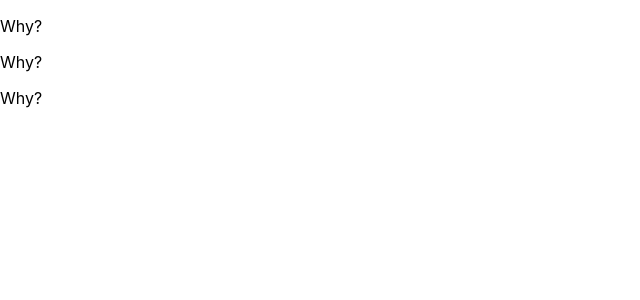
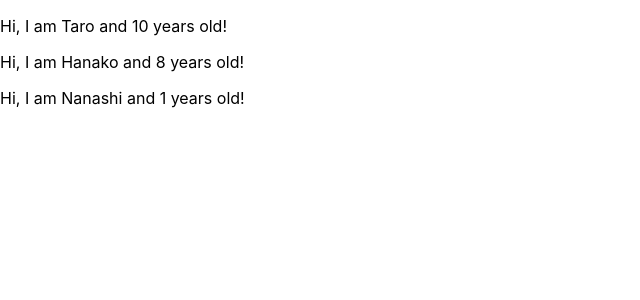
Before and after one commit to itosho/udemy-react-application-development, a React (Create React App) app: page / in a window 1280 px wide. Shown: the top 300 px of the page, without its empty margins (0-640 px from the left). Built offline with nearby package versions, Linux system fonts and the light colour scheme.

Commit message:
Try props

```diff
--- a/src/App.js
+++ b/src/App.js
@@ -1,21 +1,30 @@
 import React from 'react'
 
 const App= () => {
-  const greeting = "Hello, Component"
-  const dom = <h1 className="foo">{greeting}</h1>
+  const profiles = [
+    {name: "Taro", age: 10},
+    {name: "Hanako", age: 8},
+    {name: "Nanashi"}
+  ]
   return (
     <React.Fragment>
-      <Why />
-      <Why />
-      <Why />
+      {
+      profiles.map((profile, index) => {
+        return <User key={index} name={profile.name} age={profile.age} />
+      })
+      }
     </React.Fragment>
   )
 }
 
-const Why= () => {
+const User = (props) => {
   return (
-    <p>Why?</p>
+    <p>Hi, I am {props.name} and {props.age} years old!</p>
   )
 }
 
+User.defaultProps = {
+  age: 1
+}
+
 export default App
```
